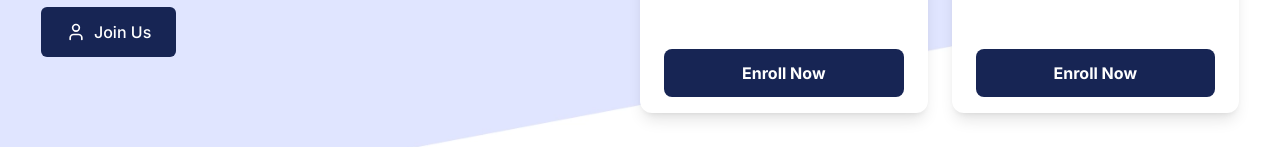
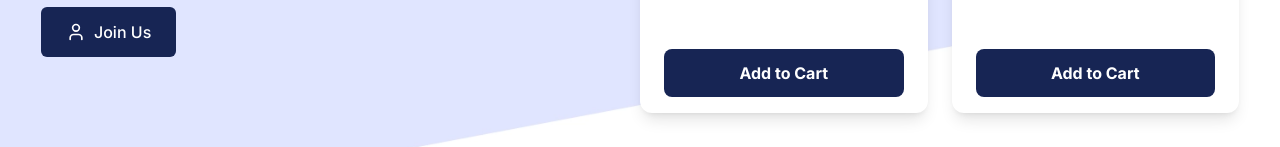
Before and after one commit to shishir1337/sikkhon-new, a Next.js app in the folder frontendnew/: page / in a window 1280 px wide. Shown: the part 622-769 px from the top of the page. Built offline with nearby package versions, Linux system fonts and the light colour scheme.

Commit message:
Fix: Minor

```diff
--- a/frontendnew/src/components/CourseCard.tsx
+++ b/frontendnew/src/components/CourseCard.tsx
@@ -1,9 +1,7 @@
 "use client"
 
-import { useState } from "react"
 import Image from "next/image"
 import { Star, Book, Users } from "lucide-react"
-import { motion } from "framer-motion"
 
 interface Instructor {
   name: string
@@ -33,23 +31,15 @@ export default function CourseCard({
   enrolledStudents,
   rating,
 }: CourseCardProps) {
-  const [isHovered, setIsHovered] = useState(false)
-
   return (
-    <motion.div
-      className="rounded-xl overflow-hidden shadow-lg bg-white transition-all duration-300 ease-in-out"
-      whileHover={{ scale: 1.00 }}
-      onHoverStart={() => setIsHovered(true)}
-      onHoverEnd={() => setIsHovered(false)}
-    >
+    <div className="rounded-xl overflow-hidden shadow-lg bg-white transition-all duration-300 ease-in-out hover:scale-[1.02]">
       <div className="relative">
         <Image
           src={thumbnail || "/placeholder.svg"}
           alt={title}
           width={384}
           height={216}
-          className="w-full h-48 object-cover transition-all duration-300 ease-in-out"
-          style={{ transform: isHovered ? "scale(1.00)" : "scale(1)" }}
+          className="w-full h-48 object-cover"
         />
         <div className="absolute top-2 right-2 bg-blue-950 text-white px-3 py-1 rounded-full text-sm font-semibold shadow-md">
           ${discountedPrice.toFixed(2)}
@@ -90,14 +80,10 @@ export default function CourseCard({
         </div>
       </div>
       <div className="px-6 py-4">
-        <motion.button
-          className="w-full bg-blue-950 hover:bg-blue-900 text-white font-bold py-3 px-4 rounded-lg transition-colors duration-300 ease-in-out"
-          whileHover={{ scale: 1.00 }}
-          whileTap={{ scale: 0.95 }}
-        >
-          Enroll Now
-        </motion.button>
+        <button className="w-full bg-blue-950 hover:bg-blue-900 text-white font-bold py-3 px-4 rounded-lg transition-colors duration-300 ease-in-out">
+          Add to Cart
+        </button>
       </div>
-    </motion.div>
+    </div>
   )
 }
--- a/frontendnew/src/components/header.tsx
+++ b/frontendnew/src/components/header.tsx
@@ -42,7 +42,7 @@ const Header = () => {
     <header
       className={cn(
         "sticky top-0 z-50 w-full bg-white shadow-subtle",
-        isScrolled ? "bg-white shadow-subtle" : "bg-white/0"
+        isScrolled ? "bg-white shadow-subtle" : "bg-white"
       )}
     >
       <div className="max-w-[1230px] mx-auto px-2 sm:px-4 lg:px-6">
@@ -122,6 +122,7 @@ const Header = () => {
                 height={29}
                 className="h-8 w-auto sm:h-8 transition-transform duration-300 ease-in-out"
                 priority
+                quality={100}
               />
             </Link>
           </div>
@@ -161,18 +162,16 @@ const Header = () => {
                   >
                     Courses
                   </NavigationMenuTrigger>
-                  <NavigationMenuContent>
-                    <ul className="grid w-[400px] gap-3 p-4 md:w-[500px] md:grid-cols-2 lg:w-[600px]">
+                  <NavigationMenuContent className="w-[200px]">
+                    <ul className="grid w-[200px] gap-3 p-4">
                       {[
                         {
                           title: "Free Courses",
                           href: "/courses/free",
-                          description: "Start learning with our free courses",
                         },
                         {
                           title: "Paid Courses",
                           href: "/courses/paid",
-                          description: "Premium courses with in-depth content",
                         },
                       ].map((item) => (
                         <ListItem
@@ -180,7 +179,6 @@ const Header = () => {
                           title={item.title}
                           href={item.href}
                         >
-                          {item.description}
                         </ListItem>
                       ))}
                     </ul>
```
